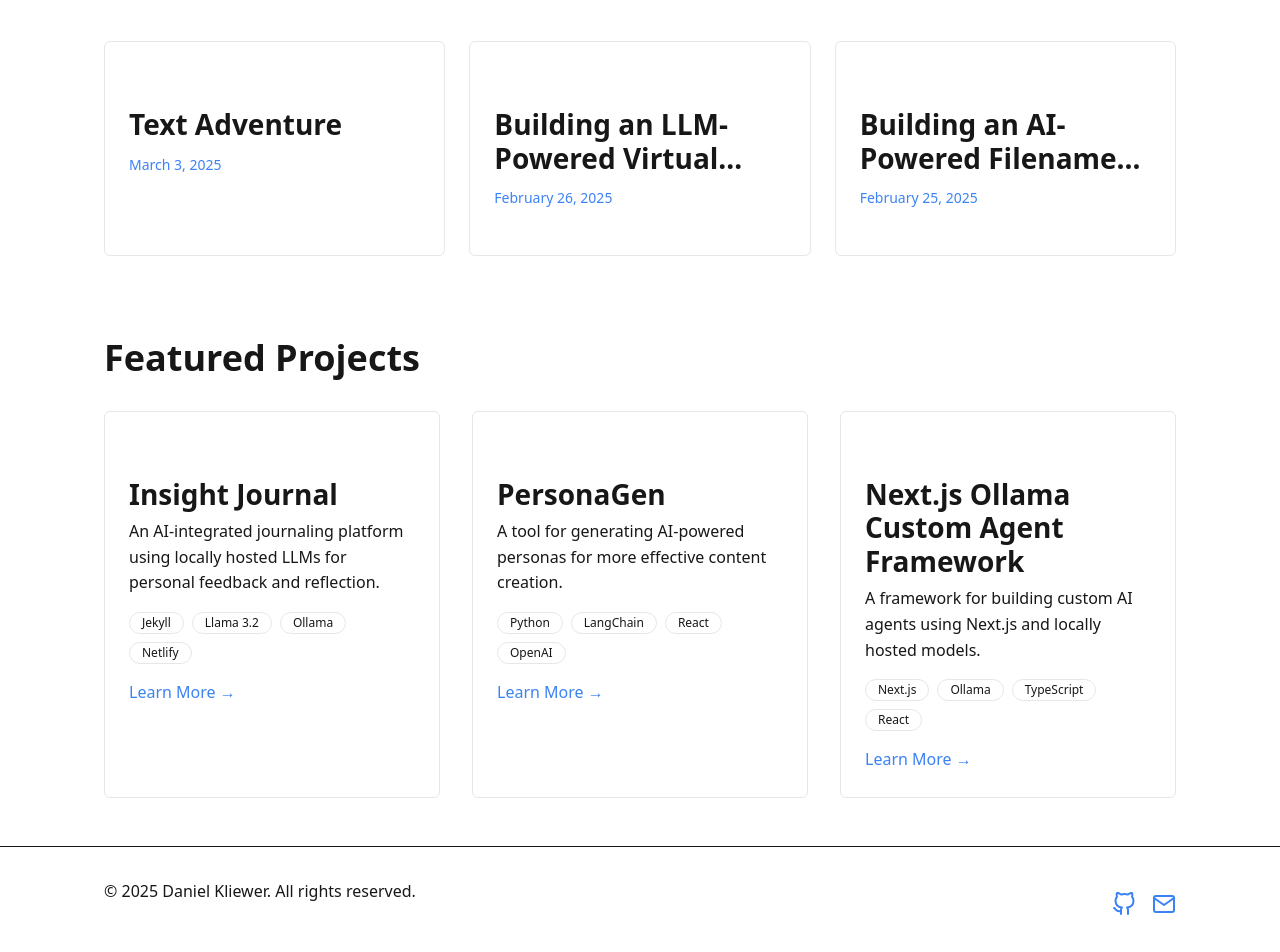
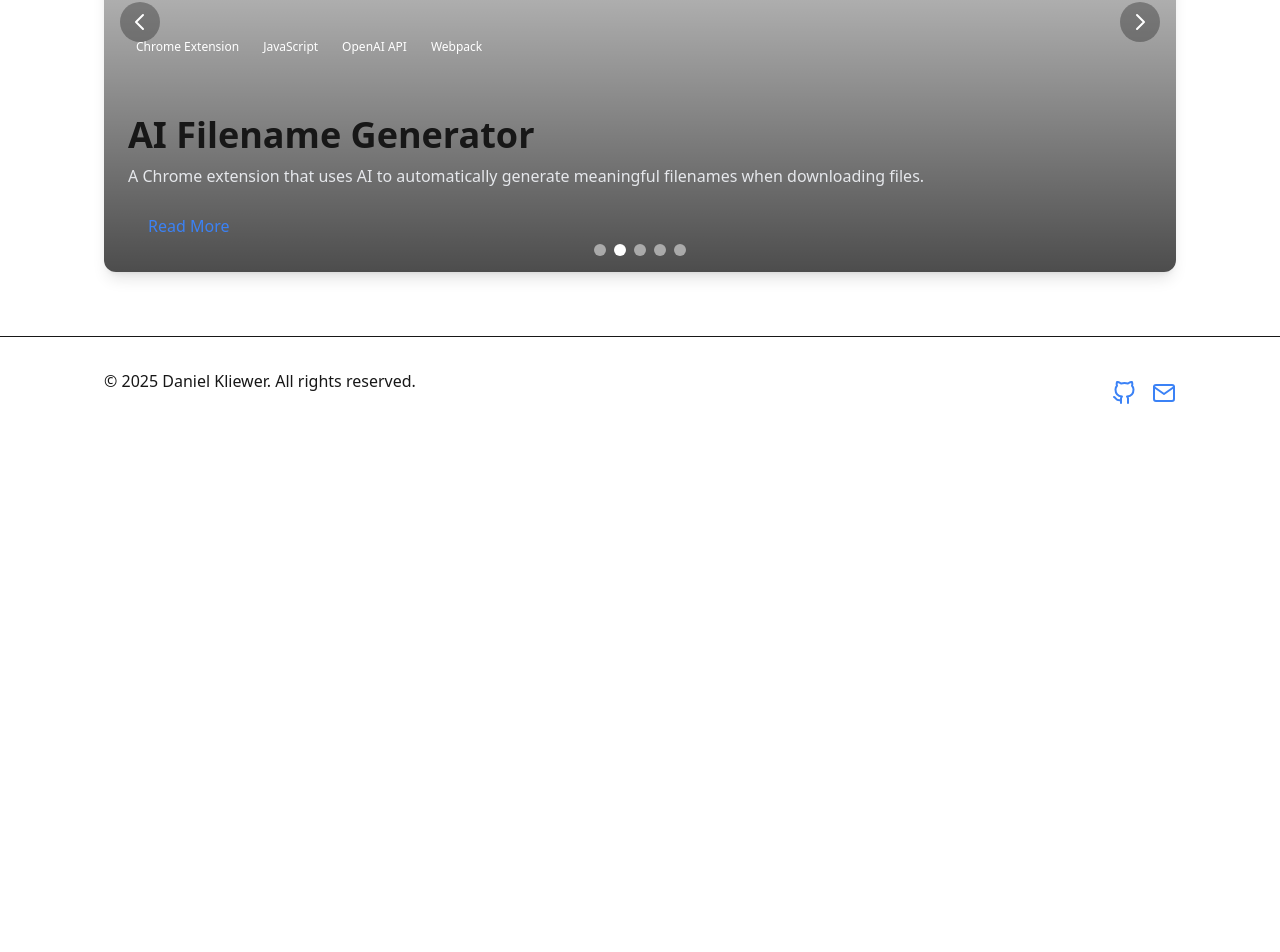
Before and after one commit to kliewerdaniel/blog06, a Next.js app: page / in a window 1280 px wide. Shown: the part 1426-2378 px from the top of the page. After the commit the page ends 1876 px from the top, so only its background shows below. Built offline with nearby package versions, Linux system fonts and the light colour scheme.

Commit message:
page update

```diff
--- a/src/app/page.tsx
+++ b/src/app/page.tsx
@@ -94,6 +94,18 @@ async function getBlogPosts(count = 3, skip = 0) {
 // Featured projects data
 const projects = [
   {
+    title: "ReasonAI",
+    description: "A local-first reasoning agent framework that preserves privacy by running entirely on your machine.",
+    technologies: ["Next.js", "Ollama", "Llama", "TypeScript"],
+    link: "/blog/2025-03-09-Reason-AI"
+  },
+  {
+    title: "AI Filename Generator",
+    description: "A Chrome extension that uses AI to automatically generate meaningful filenames when downloading files.",
+    technologies: ["Chrome Extension", "JavaScript", "OpenAI API", "Webpack"],
+    link: "/blog/2025-02-25-Building-an-AI-Powered-Filename-generator-chrome-extension"
+  },
+  {
     title: "Insight Journal",
     description: "An AI-integrated journaling platform using locally hosted LLMs for personal feedback and reflection.",
     technologies: ["Jekyll", "Llama 3.2", "Ollama", "Netlify"],
@@ -116,17 +128,24 @@ const projects = [
 import ContentSlider from '@/components/ContentSlider';
 
 export default async function Home() {
-  // Get featured posts for the slider (first 5 posts)
-  const featuredPosts = await getBlogPosts(5);
-  // Get recent posts for the grid (next 3 posts)
-  const recentPosts = await getBlogPosts(3, 5);
+  // Get recent posts for the grid (first 3 posts)
+  const recentPosts = await getBlogPosts(3);
+
+  // Convert projects to a format compatible with ContentSlider
+  const projectsForSlider = projects.map(project => ({
+    slug: project.link.replace(/^\/blog\//, ""),
+    title: project.title,
+    excerpt: project.description,
+    categories: project.technologies,
+    // Add required date field for PostMetadata type compatibility
+    date: new Date().toISOString(),
+    // Use undefined instead of null for image to match the type definition
+    image: undefined
+  }));
 
   return (
     <div className="container mx-auto px-4 py-12">
-      {/* Featured Content Slider */}
-      <ContentSlider posts={featuredPosts} />
-
-      {/* Hero Section */}
+      {/* Hero Section - Moved to the top */}
       <section className="flex flex-col items-center text-center mb-16">
         <div className="max-w-3xl">
           <h1 className="text-4xl md:text-5xl font-bold mb-6">
@@ -191,30 +210,8 @@ export default async function Home() {
         </div>
       </section>
 
-      {/* Featured Projects Section */}
-      <section>
-        <h2 className="text-2xl md:text-3xl font-bold mb-8">Featured Projects</h2>
-        <div className="grid grid-cols-1 md:grid-cols-2 lg:grid-cols-3 gap-8">
-          {projects.map((project, index) => (
-            <div key={index} className="card overflow-hidden">
-              <div className="card-body p-6">
-                <h3 className="text-xl font-bold mb-2">{project.title}</h3>
-                <p className="text-muted-foreground mb-4">{project.description}</p>
-                <div className="flex flex-wrap gap-2 mb-4">
-                  {project.technologies.map((tech, i) => (
-                    <span key={i} className="badge badge-outline text-xs px-2 py-1">
-                      {tech}
-                    </span>
-                  ))}
-                </div>
-                <Link href={project.link} className="text-primary hover:underline">
-                  Learn More →
-                </Link>
-              </div>
-            </div>
-          ))}
-        </div>
-      </section>
+      {/* Featured Projects Slider - Using the previous slider component */}
+      <ContentSlider posts={projectsForSlider} />
     </div>
   );
 }
```
